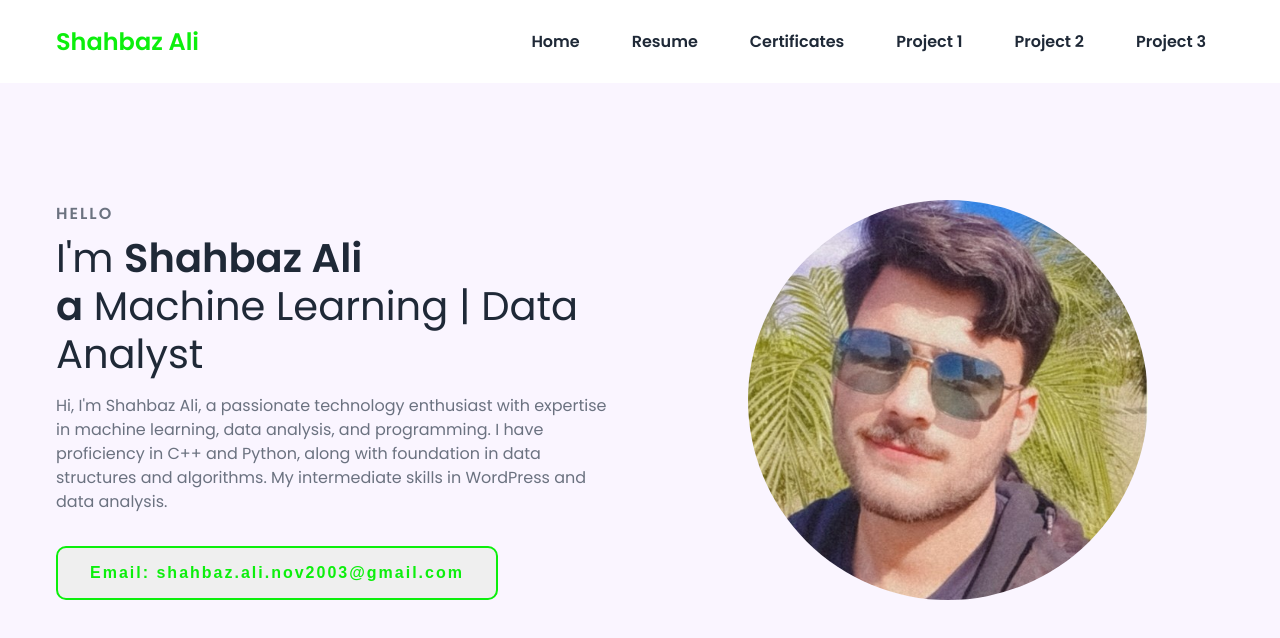
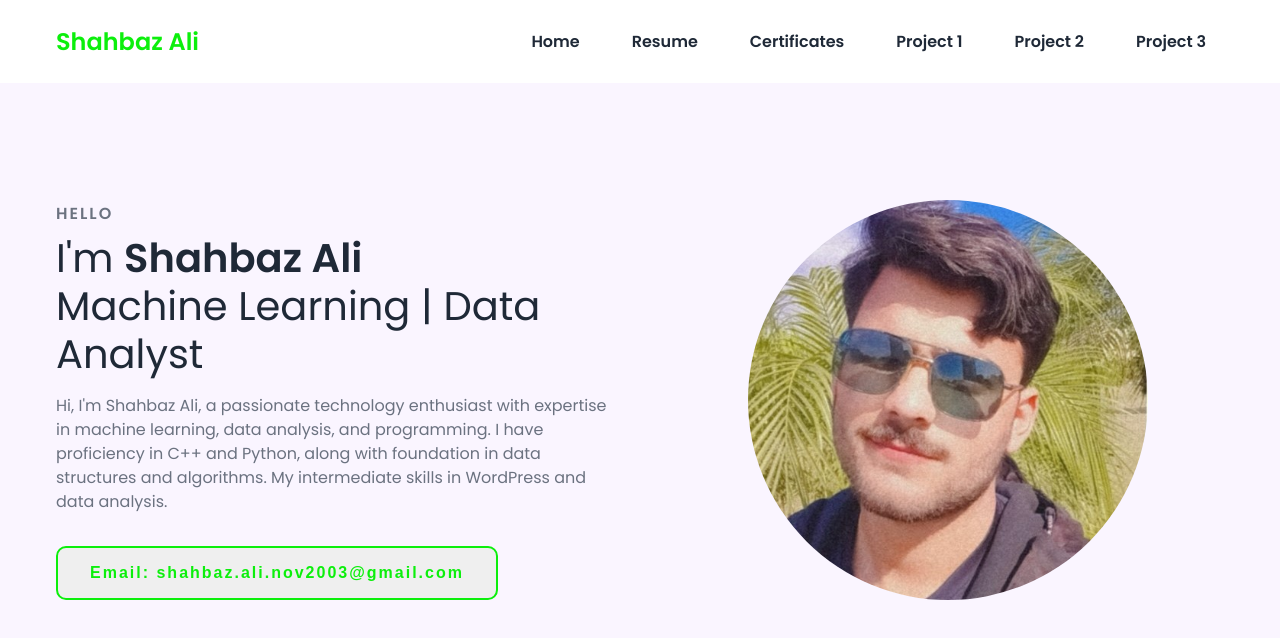
Before and after one commit to Pakistan971/check, a plain HTML site: page index.html in a window 1280 px wide. Drawn offline with nearby package versions, Linux system fonts and the light colour scheme.

Commit message:
Update index.html

```diff
--- a/index.html
+++ b/index.html
@@ -34,7 +34,7 @@
         <div class="content">
           <p class="subtitle">HELLO</p>
           <h1 class="title">
-            I'm <span>Shahbaz Ali<br />a</span> Machine Learning | Data Analyst
+            I'm <span>Shahbaz Ali<br/></span> Machine Learning | Data Analyst
           </h1>
           <p class="description">
             Hi, I'm Shahbaz Ali, a passionate technology enthusiast with expertise in machine learning,
```
